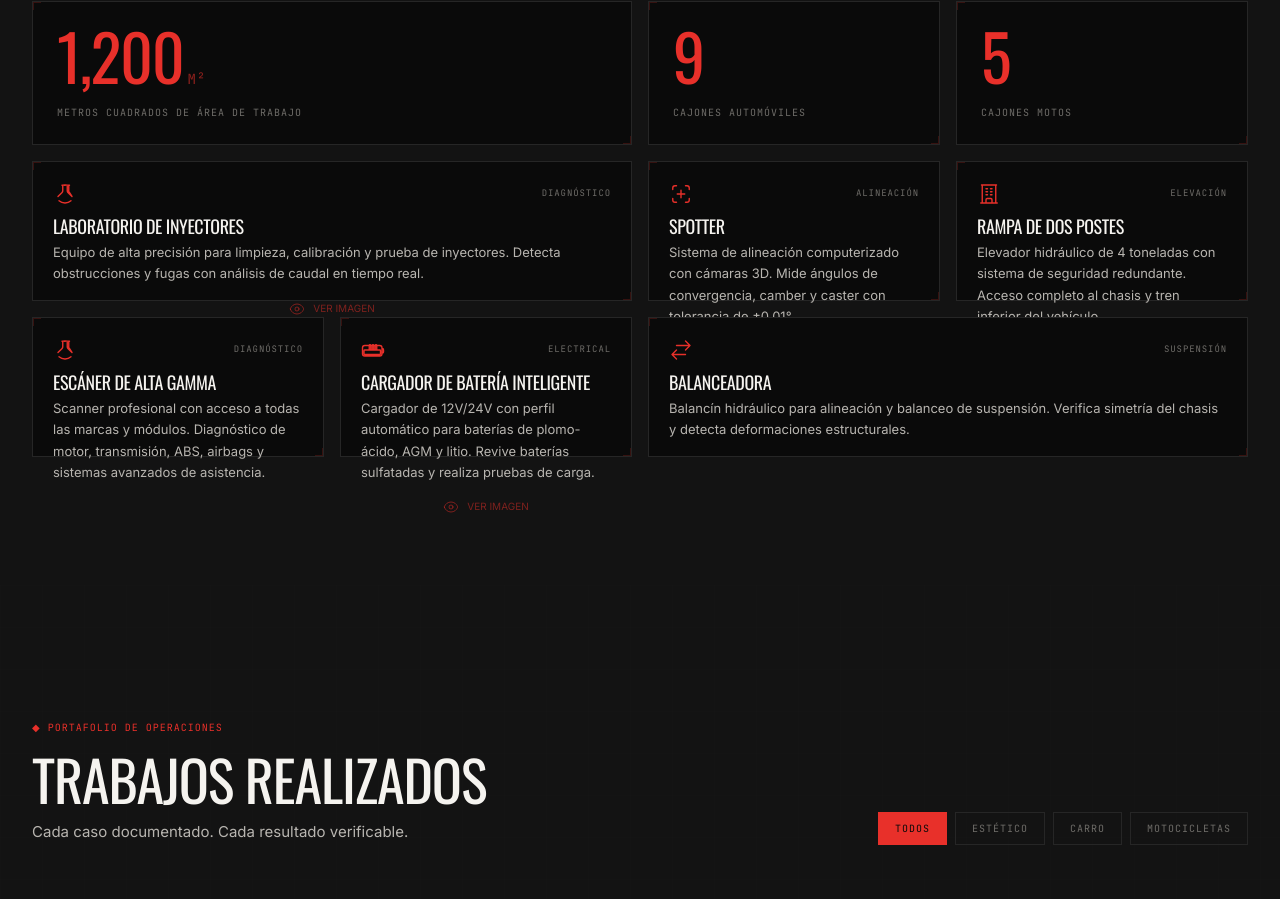
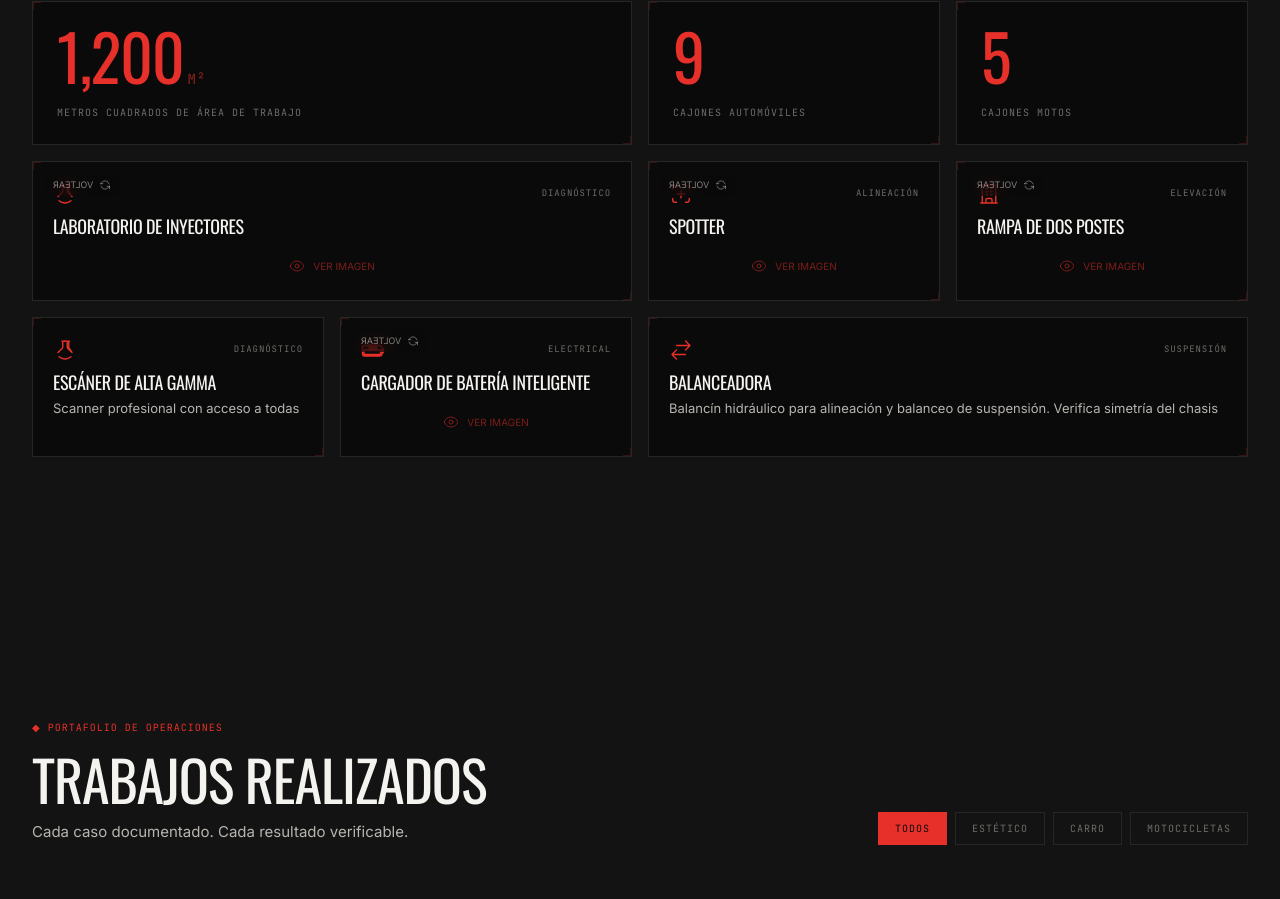
Before and after one commit to YonAnn99/black_Ghost_Garage, a Next.js app: page / in a window 1280 px wide. Shown: the part 1899-2798 px from the top of the page. Built offline with nearby package versions, Linux system fonts and the light colour scheme.

Commit message:
Feat:Movil Transicion 1.0

```diff
--- a/src/app/globals.css
+++ b/src/app/globals.css
@@ -347,12 +347,21 @@
 
 .card-flip-container {
   perspective: 1200px;
+  height: 100%;
+  min-height: 280px;
+}
+
+@media (min-width: 768px) {
+  .card-flip-container {
+    min-height: 0;
+  }
 }
 
 .card-flip-inner {
   position: relative;
   width: 100%;
   height: 100%;
+  overflow: hidden;
   transition: transform 0.7s var(--ease-out-expo);
   transform-style: preserve-3d;
 }
@@ -366,6 +375,7 @@
   position: absolute;
   width: 100%;
   height: 100%;
+  overflow: hidden;
   backface-visibility: hidden;
   -webkit-backface-visibility: hidden;
 }
--- a/src/components/Equipment.tsx
+++ b/src/components/Equipment.tsx
@@ -330,7 +330,7 @@ function EquipmentCard({
       <div className={`card-flip-inner ${isFlipped ? "flipped" : ""}`}>
         {/* FRONT - Description */}
         <article
-          className={`card-flip-front group relative flex flex-col border border-line bg-void p-5 transition-all duration-300 hover:border-bone-faint ${
+          className={`card-flip-front group relative flex flex-col border border-line bg-void p-5 transition-all duration-300 hover:border-bone-faint overflow-hidden ${
             hasImage && isTouchDevice ? "tap-feedback cursor-pointer" : ""
           }`}
           onClick={() => hasImage && onFlip(item.id)}
@@ -371,7 +371,7 @@ function EquipmentCard({
           </h3>
 
           {/* Description */}
-          <p className="mt-2 flex-1 text-[13px] leading-relaxed text-bone-dim">
+          <p className="mt-2 flex-1 text-[13px] leading-relaxed text-bone-dim line-clamp-4">
             {item.description}
           </p>
 
```
Also changed, not shown: .agents/CONTEXT.md.
